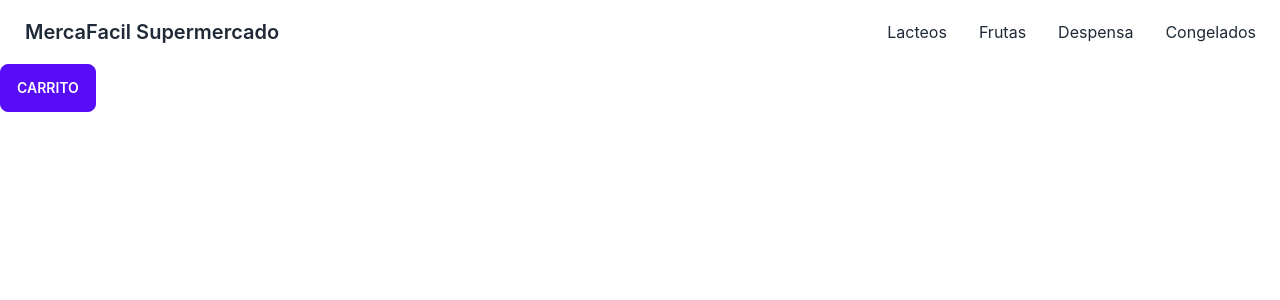
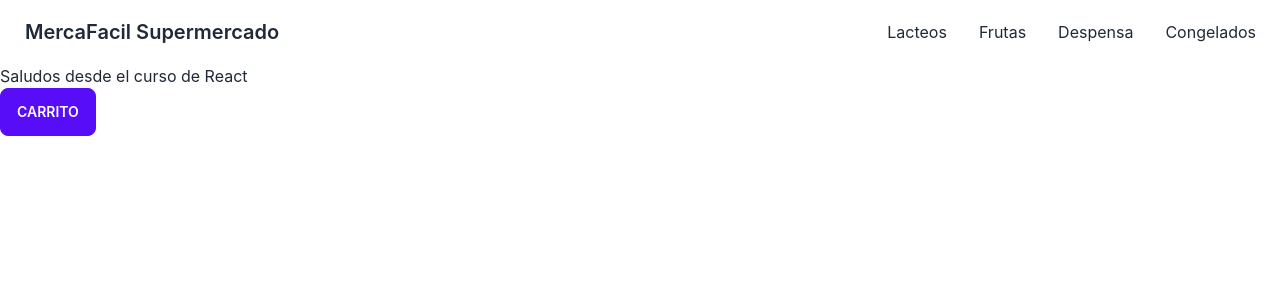
Before and after one commit to nelsonflorez11/ecommercereact, a React (Create React App) app: page / in a window 1280 px wide. Shown: the top 300 px of the page. Built offline with nearby package versions, Linux system fonts and the light colour scheme.

Commit message:
PreEntrega1+Florez 03

```diff
--- a/src/App.js
+++ b/src/App.js
@@ -12,7 +12,7 @@ function App() {
 
     <>
     <NavBar></NavBar>
-    <ItemListContainer></ItemListContainer>
+    <ItemListContainer greeting='Saludos desde el curso de React'></ItemListContainer>
     <CartWidget></CartWidget>
     </>
 
--- a/src/components/ItemListContainer.js
+++ b/src/components/ItemListContainer.js
@@ -1,6 +1,7 @@
-export const ItemListContainer = () => {
+
+export const ItemListContainer = ({greeting}) => {
     return (
-        <p></p>
+        <p>{greeting}</p>
     );
   };
   export default ItemListContainer;
```
